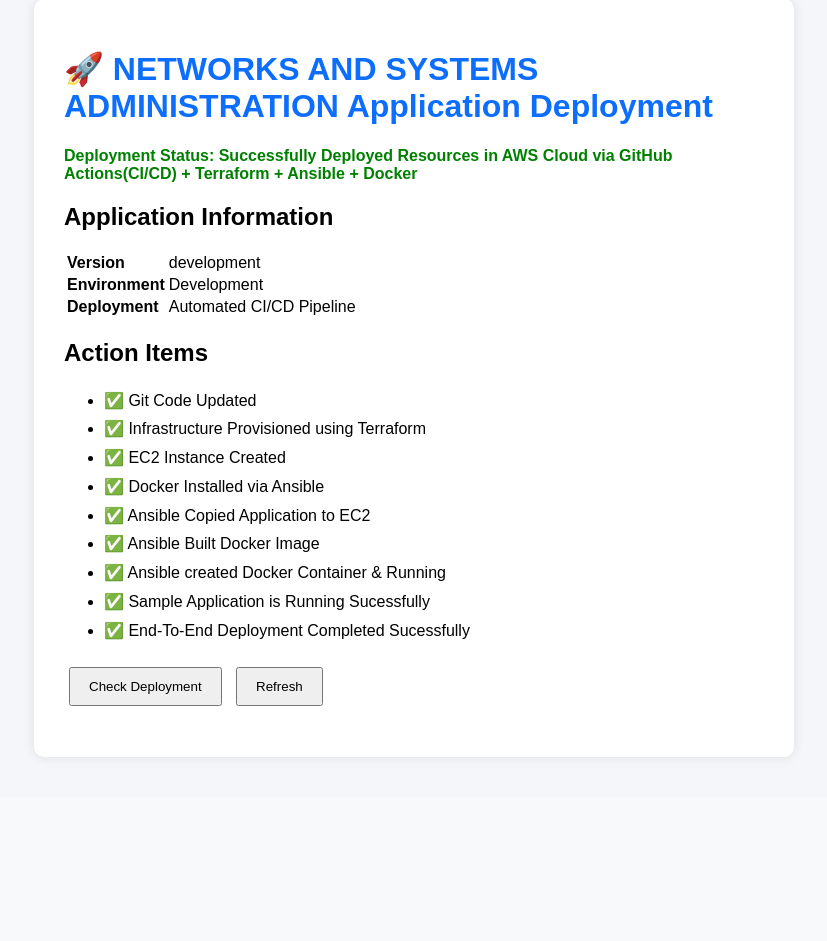
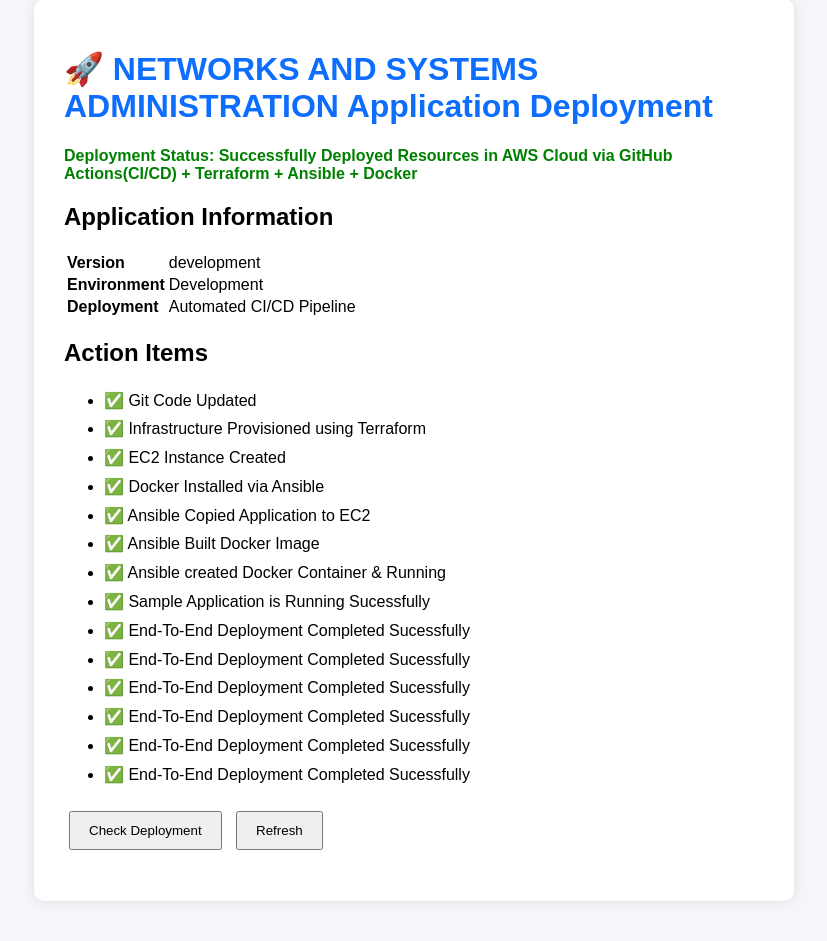
Before and after one commit to krishnazen27/nasadmin-project-repo, a Flask app: page / in a window 1280 px wide. Shown: the part 41-982 px from the top of the page, without its empty margins (226-1053 px from the left). Before the commit the page ends 800 px from the top, so only its background shows below. Run offline with Flask 3, Linux system fonts and the light colour scheme.

Commit message:
updated application code
updated application code

```diff
--- a/ansible/roles/docker/files/webapp/templates/index.html
+++ b/ansible/roles/docker/files/webapp/templates/index.html
@@ -72,6 +72,11 @@
         <li>✅ Ansible created Docker Container & Running</li>
         <li>✅ Sample Application is Running Sucessfully</li>
         <li>✅ End-To-End Deployment Completed Sucessfully</li>
+        <li>✅ End-To-End Deployment Completed Sucessfully</li>
+        <li>✅ End-To-End Deployment Completed Sucessfully</li>
+        <li>✅ End-To-End Deployment Completed Sucessfully</li>
+        <li>✅ End-To-End Deployment Completed Sucessfully</li>
+        <li>✅ End-To-End Deployment Completed Sucessfully</li>
     </ul>
 
     <button onclick="showMessage()">Check Deployment</button>
```
